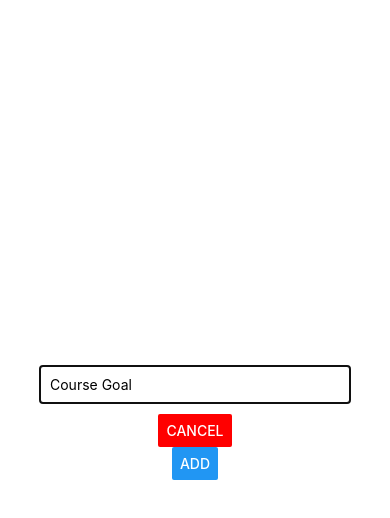
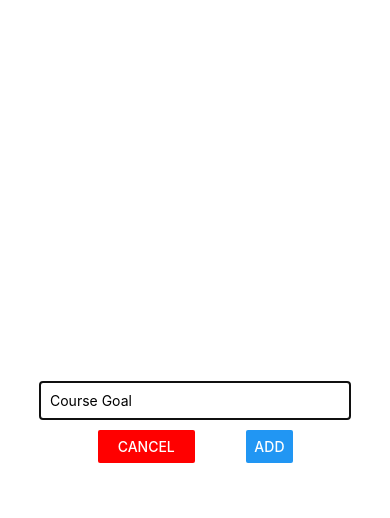
Before and after one commit to Dancan1998/introduction-to-react-native, a React Native app: screen / in a window 390 px wide. Both pictures are taken after a click on the button "ADD NEW GOAL". Shown: the top 518 px of the page. Built offline with nearby package versions, Linux system fonts and the light colour scheme.

Commit message:
finishing modal styling

```diff
--- a/components/GoalInput.js
+++ b/components/GoalInput.js
@@ -18,8 +18,14 @@
           value={enteredGoal}
           onChangeText={(e) => setEnteredGoal(e)}
         />
-        <Button title="CANCEL" color="red" onPress={onCancel} />
-        <Button title="ADD" onPress={goalHandler} />
+        <View style={styles.buttonContainer}>
+          <View style={styles.button}>
+            <Button title="CANCEL" color="red" onPress={onCancel} />
+          </View>
+          <View style={styles.bu}>
+            <Button title="ADD" onPress={goalHandler} />
+          </View>
+        </View>
       </View>
     </Modal>
   );
@@ -41,4 +47,13 @@
     padding: 10,
     marginBottom: 10,
   },
+  buttonContainer: {
+    flexDirection: "row",
+    alignItems: "center",
+    justifyContent: "space-between",
+    width: "50%",
+  },
+  button: {
+    width: "50%",
+  },
 });
```
